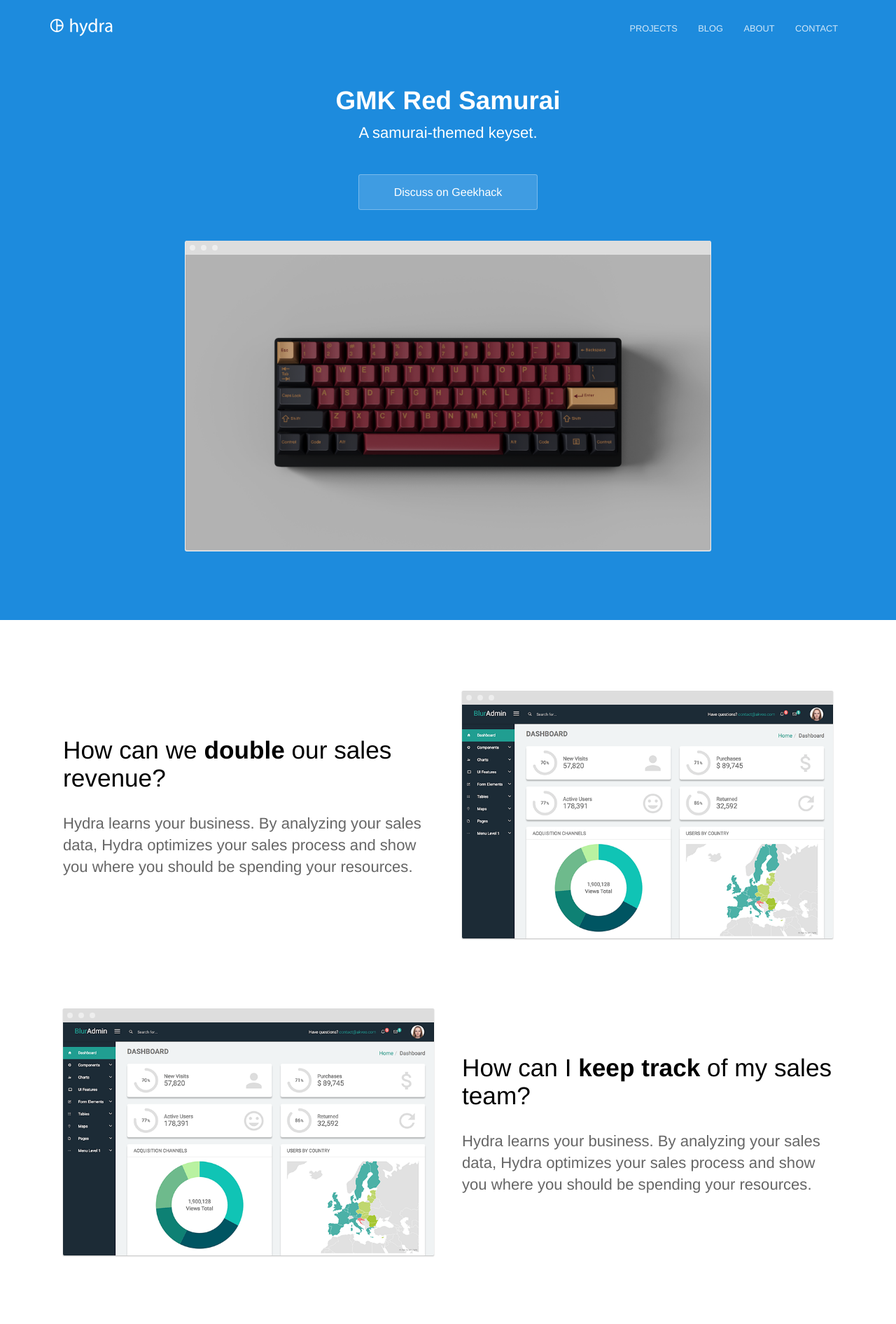
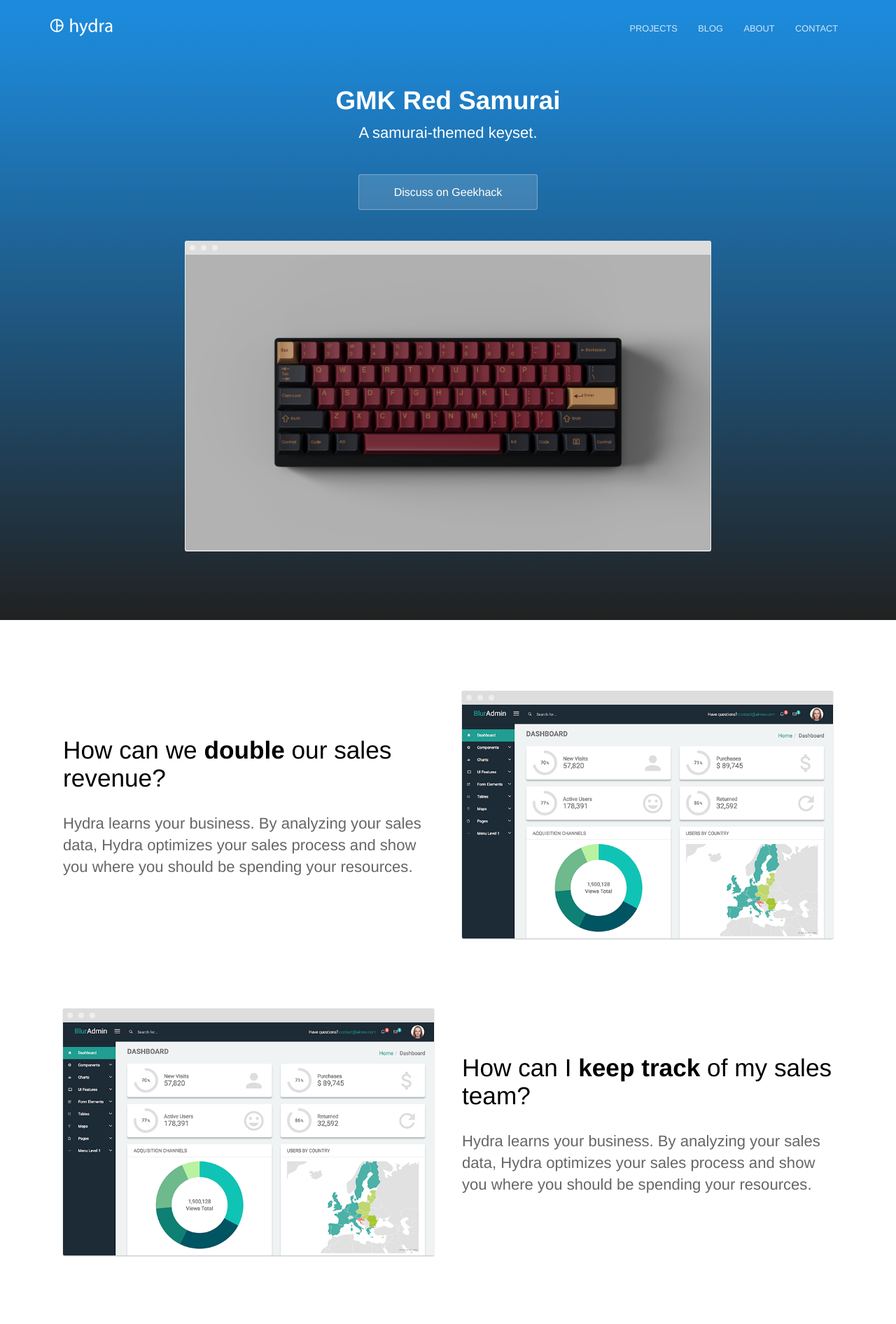
Before and after one commit to RedSunsRMK/redsunsrmk.github.io, a Jekyll site: the page built from index.html, in a window 1280 px wide. Shown: the top 1892 px of the page at 70% size. Built offline with Jekyll 4.4.1, drawn with Linux system fonts in a browser that asks for light colours.

Commit message:
Update variables.scss

```diff
--- a/_sass/variables.scss
+++ b/_sass/variables.scss
@@ -1,5 +1,5 @@
 $brand-color: #1d8bdd;
-$secondary-brand-color: #1d8bdd;
+$secondary-brand-color: #212121;
 $middle-gradient-color: mix($brand-color, $secondary-brand-color, 95%);
 
 // Breakpoints
```
